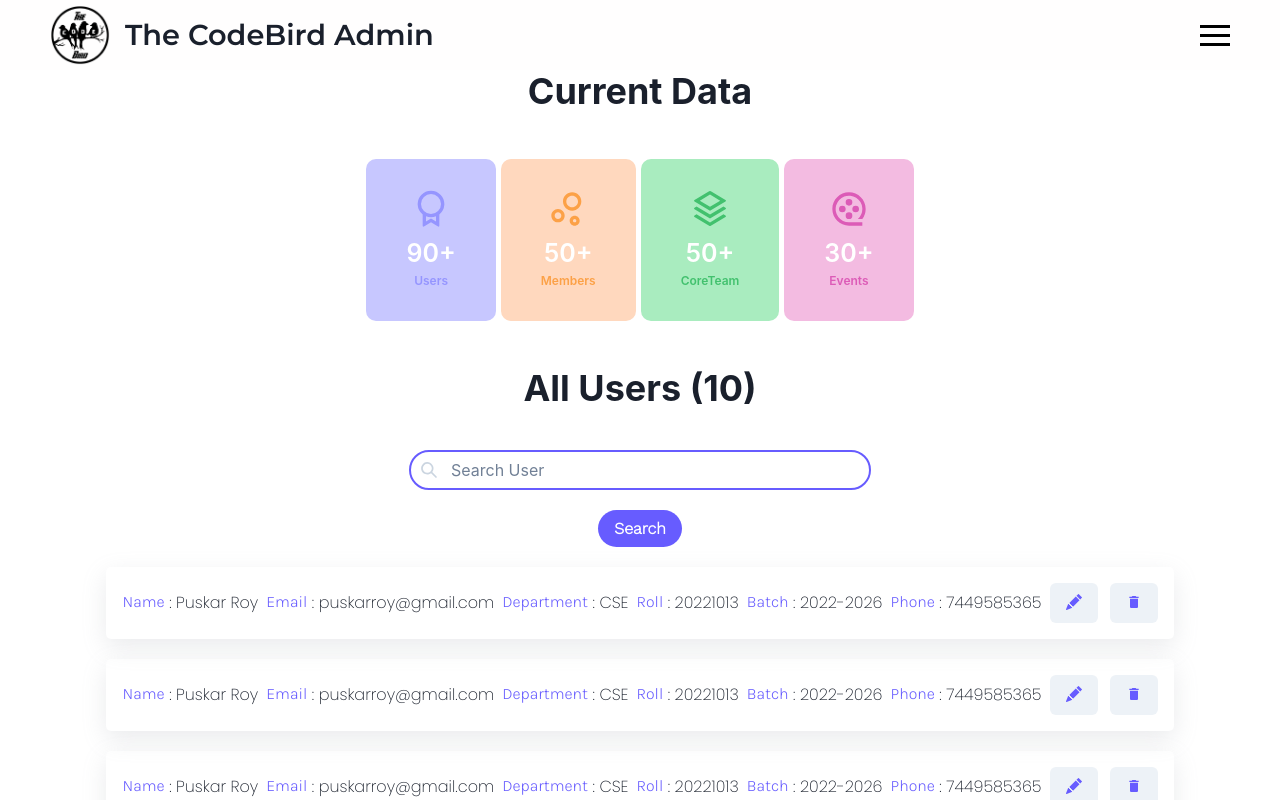
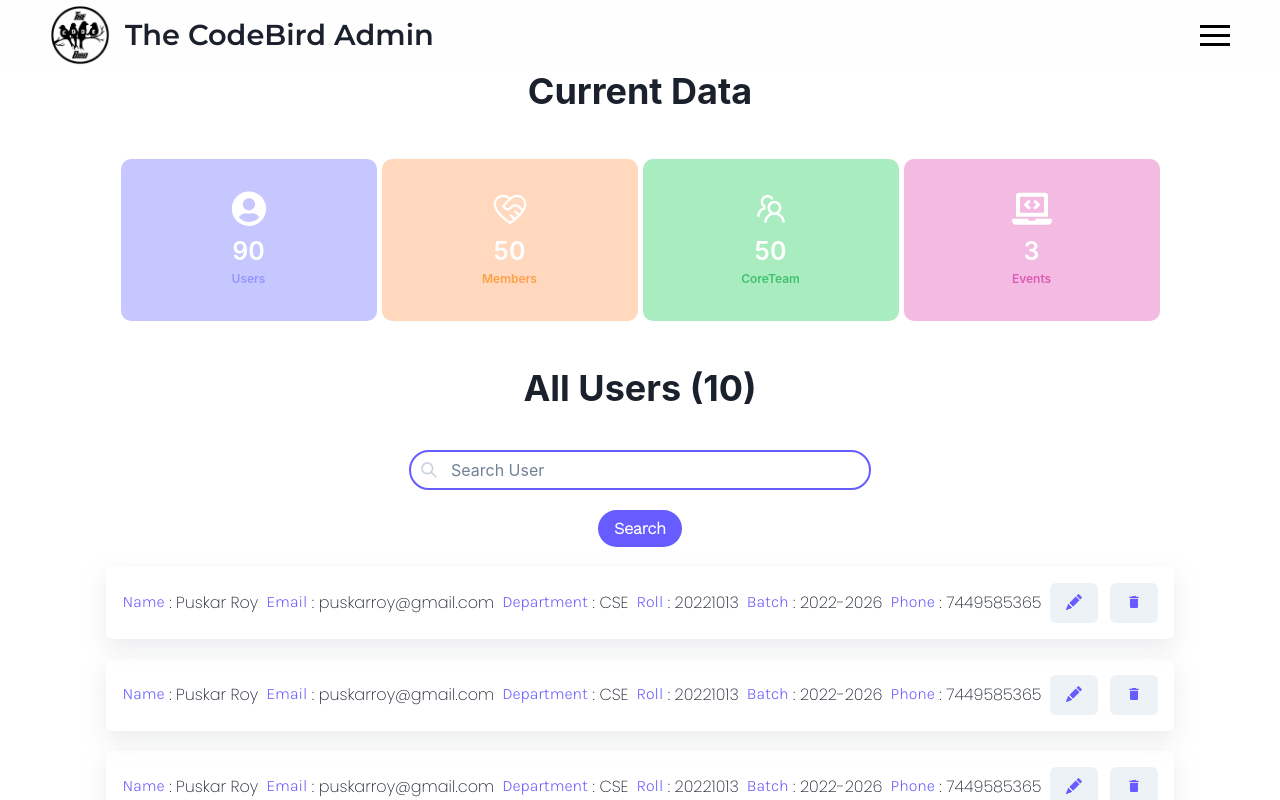
Before and after one commit to thecodebirduitbu/codebird_admin, a React (Vite) app: page /dashboard in a window 1280 px wide. Shown: the top 800 px of the page. Built offline with nearby package versions, Linux system fonts and the light colour scheme.

Commit message:
update dashboard

```diff
--- a/src/App.jsx
+++ b/src/App.jsx
@@ -5,15 +5,17 @@ import Dashboard from './components/dashboard/Dashboard';
 import Members from './components/members/Members';
 import Event from './components/events/Event';
 import CoreTeam from './components/core team/CoreTeam';
+import Transaction from './components/Transaction/Transaction';
 function App() {
   return (
     <div>
       <Routes>
         <Route exact path="/" element={<Login />} />
-        <Route path="/dashboard" element={<Dashboard/>} />
-        <Route path="/members" element={<Members/>} />
-        <Route path="/events" element={<Event/>} />
-        <Route path="/coreteam" element={<CoreTeam/>} />
+        <Route path="/dashboard" element={<Dashboard />} />
+        <Route path="/members" element={<Members />} />
+        <Route path="/events" element={<Event />} />
+        <Route path="/coreteam" element={<CoreTeam />} />
+        <Route path="/transactions" element={<Transaction/>} />
       </Routes>
     </div>
   );
--- /dev/null
+++ b/src/components/Transaction/Transaction.jsx
@@ -0,0 +1,13 @@
+
+import Navbar from '../navbar/Navbar';
+
+const Transaction = () => {
+  return (
+  <div>
+    <Navbar/>
+    Transaction
+  </div>
+    );
+}
+
+export default Transaction
--- a/src/components/dashboard/Dashboard.css
+++ b/src/components/dashboard/Dashboard.css
@@ -30,7 +30,7 @@
   flex-direction: column;
   align-items: center;
   justify-content: center;
-  padding: 0 40px;
+  padding: 2rem 8rem;
 }
 
 .item:hover {
--- a/src/components/dashboard/Dashboard.jsx
+++ b/src/components/dashboard/Dashboard.jsx
@@ -9,7 +9,9 @@ import {
 
 import { SearchIcon } from "@chakra-ui/icons";
 import './Dashboard.css'
-
+import { FaUserCircle, FaLaptopCode } from "react-icons/fa";
+import { GoCodeOfConduct } from "react-icons/go";
+import { AiOutlineTeam } from "react-icons/ai";
 
 
 const Dashboard = () => {
@@ -20,67 +22,23 @@ const Dashboard = () => {
       <div className="show">
         <div className="card">
           <div className="item item--1">
-            <svg
-              height="24"
-              width="24"
-              viewBox="0 0 24 24"
-              xmlns="http://www.w3.org/2000/svg"
-            >
-              <path d="M0 0h24v24H0z" fill="none"></path>
-              <path
-                fill="rgba(149,149,255,1)"
-                d="M17 15.245v6.872a.5.5 0 0 1-.757.429L12 20l-4.243 2.546a.5.5 0 0 1-.757-.43v-6.87a8 8 0 1 1 10 0zm-8 1.173v3.05l3-1.8 3 1.8v-3.05A7.978 7.978 0 0 1 12 17a7.978 7.978 0 0 1-3-.582zM12 15a6 6 0 1 0 0-12 6 6 0 0 0 0 12z"
-              ></path>
-            </svg>
-            <span className="quantity"> 90+ </span>
+            <FaUserCircle/>
+            <span className="quantity"> 90 </span>
             <span className="text text--1"> Users </span>
           </div>
           <div className="item item--2">
-            <svg
-              xmlns="http://www.w3.org/2000/svg"
-              viewBox="0 0 24 24"
-              width="24"
-              height="24"
-            >
-              <path fill="none" d="M0 0L24 0 24 24 0 24z"></path>
-              <path
-                d="M16 16c1.657 0 3 1.343 3 3s-1.343 3-3 3-3-1.343-3-3 1.343-3 3-3zM6 12c2.21 0 4 1.79 4 4s-1.79 4-4 4-4-1.79-4-4 1.79-4 4-4zm10 6c-.552 0-1 .448-1 1s.448 1 1 1 1-.448 1-1-.448-1-1-1zM6 14c-1.105 0-2 .895-2 2s.895 2 2 2 2-.895 2-2-.895-2-2-2zm8.5-12C17.538 2 20 4.462 20 7.5S17.538 13 14.5 13 9 10.538 9 7.5 11.462 2 14.5 2zm0 2C12.567 4 11 5.567 11 7.5s1.567 3.5 3.5 3.5S18 9.433 18 7.5 16.433 4 14.5 4z"
-                fill="rgba(252,161,71,1)"
-              ></path>
-            </svg>{" "}
-            <span className="quantity"> 50+ </span>
+            <GoCodeOfConduct/>
+            <span className="quantity"> 50 </span>
             <span className="text text--2"> Members</span>
           </div>
           <div className="item item--3">
-            <svg
-              height="24"
-              width="24"
-              viewBox="0 0 24 24"
-              xmlns="http://www.w3.org/2000/svg"
-            >
-              <path d="M0 0h24v24H0z" fill="none"></path>
-              <path
-                fill="rgba(66,193,110,1)"
-                d="M20.083 15.2l1.202.721a.5.5 0 0 1 0 .858l-8.77 5.262a1 1 0 0 1-1.03 0l-8.77-5.262a.5.5 0 0 1 0-.858l1.202-.721L12 20.05l8.083-4.85zm0-4.7l1.202.721a.5.5 0 0 1 0 .858L12 17.65l-9.285-5.571a.5.5 0 0 1 0-.858l1.202-.721L12 15.35l8.083-4.85zm-7.569-9.191l8.771 5.262a.5.5 0 0 1 0 .858L12 13 2.715 7.429a.5.5 0 0 1 0-.858l8.77-5.262a1 1 0 0 1 1.03 0zM12 3.332L5.887 7 12 10.668 18.113 7 12 3.332z"
-              ></path>
-            </svg>
-            <span className="quantity"> 50+ </span>
+            <AiOutlineTeam/>
+            <span className="quantity"> 50 </span>
             <span className="text text--3"> CoreTeam </span>
           </div>
           <div className="item item--4">
-            <svg
-              height="24"
-              width="24"
-              viewBox="0 0 24 24"
-              xmlns="http://www.w3.org/2000/svg"
-            >
-              <path d="M0 0h24v24H0z" fill="none"></path>
-              <path
-                fill="rgba(220,91,183,1)"
-                d="M12 20h8v2h-8C6.477 22 2 17.523 2 12S6.477 2 12 2s10 4.477 10 10a9.956 9.956 0 0 1-2 6h-2.708A8 8 0 1 0 12 20zm0-10a2 2 0 1 1 0-4 2 2 0 0 1 0 4zm-4 4a2 2 0 1 1 0-4 2 2 0 0 1 0 4zm8 0a2 2 0 1 1 0-4 2 2 0 0 1 0 4zm-4 4a2 2 0 1 1 0-4 2 2 0 0 1 0 4z"
-              ></path>
-            </svg>
-            <span className="quantity"> 30+ </span>
+            <FaLaptopCode/>
+            <span className="quantity"> 3 </span>
             <span className="text text--4"> Events </span>
           </div>
         </div>
--- a/src/components/navbar/Navbar.jsx
+++ b/src/components/navbar/Navbar.jsx
@@ -43,6 +43,11 @@ const Navbar = () => {
             </Link>
           </li>
           <li>
+            <Link to="/transactions" className="home">
+              Transactions
+            </Link>
+          </li>
+          <li>
             <Link to="/coreteam" className="home">
               Core Team
             </Link>
```
